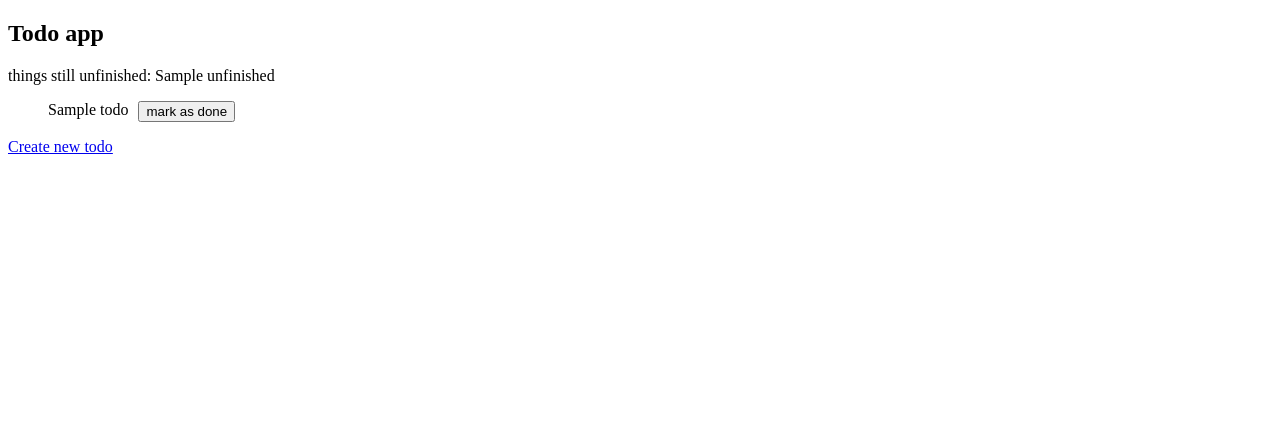
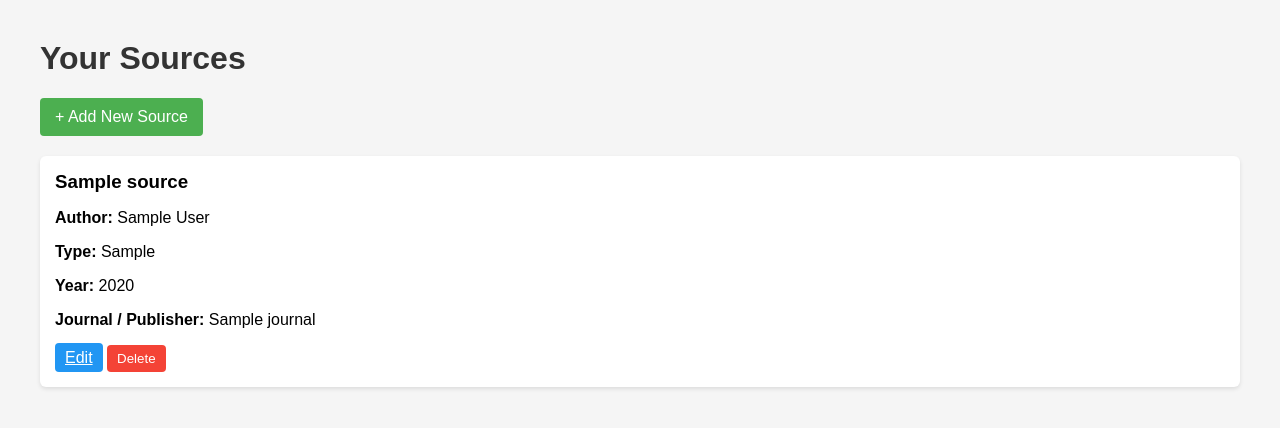
Before and after one commit to Brynde/ohtu-luukkaisen-opetuslapset, a Flask app: template src/templates/index.html in a window 1280 px wide. Shown: the top 428 px of the page. Run offline with Flask 3, Linux system fonts and the light colour scheme; the template is opened without the code that fills it: most values are stand-ins (such as "Sample title", 1, 10 or a date in 2020).

Commit message:
Fix workflow with robot tests

```diff
--- a/src/app.py
+++ b/src/app.py
@@ -8,13 +8,14 @@ from util import validate_book
 
 @app.route("/")
 def index():
-    return redirect("/sources")
+    all_sources = get_books()  # fetch all sources from the DB
+    return render_template("index.html", sources=all_sources)
 
 
-@app.route("/sources")
+"""@app.route("/sources")
 def sources():
     all_sources = get_books()  # fetch all sources from the DB
-    return render_template("sources.html", sources=all_sources)
+    return render_template("sources.html", sources=all_sources)"""
 
 
 @app.route("/sources/new", methods=["GET", "POST"])
@@ -31,7 +32,7 @@ def new_source():
         try:
             validate_book(key, ref_type, author, title, year, journal, publisher)
             create_book(key, ref_type, author, title, year, journal, publisher)
-            return redirect("/sources")
+            return redirect("/")
         except Exception as error:
             flash(str(error))
             return render_template("new_reference.html")
@@ -55,9 +56,9 @@ def update_source():
     edit_book(source_key, [source_key, ref_type, author, title, year, journal, publisher])
     return redirect("/")
 
-@app.route("/")
+"""@app.route("/")
 def delete_source():
-    return redirect("/sources")
+    return redirect("/")"""
 
 @app.route("/new_todo")
 def new():
--- a/src/templates/index.html
+++ b/src/templates/index.html
@@ -1,34 +1,96 @@
 {% extends "layout.html" %}
 
 {% block title %}
-Todo app
+Sources
 {% endblock %}
 
 {% block body %}
 
-<h2>Todo app</h2>
+<style>
+        body {
+            font-family: Arial, sans-serif;
+            margin: 40px;
+            background-color: #f5f5f5;
+        }
 
-<div>
-  things still unfinished: {{ unfinished }}
-</div>
+        h1 {
+            color: #333;
+        }
 
-<ul>
-  {% for todo in todos %}
-    <li style="display: flex">
-      <div>
-        {{ todo }}
-      </div>
-      {% if not todo.done %}
-        <form action="/toggle_todo/{{ todo.id }}" method="post" style="margin-left: 10px;">
-          <button type="submit">mark as done</button>
-        </form>
-      {% endif %}
-    </li>
-  {% endfor %}
-</ul>
+        .add-button {
+            display: inline-block;
+            padding: 10px 15px;
+            background-color: #4CAF50;
+            color: white;
+            text-decoration: none;
+            border-radius: 4px;
+            margin-bottom: 20px;
+        }
 
-<div>
-  <a href="/new_todo">Create new todo</a>
-</div>
+        .source-card {
+            background: white;
+            padding: 15px;
+            margin-bottom: 15px;
+            border-radius: 6px;
+            box-shadow: 0 2px 4px rgba(0,0,0,0.1);
+        }
+
+        .source-card h3 {
+            margin: 0 0 5px;
+        }
+
+        .buttons {
+            margin-top: 10px;
+        }
+
+        .edit-btn, .delete-btn {
+            padding: 6px 10px;
+            border: none;
+            border-radius: 4px;
+            cursor: pointer;
+        }
+
+        .edit-btn {
+            background-color: #2196F3;
+            color: white;
+        }
+
+        .delete-btn {
+            background-color: #f44336;
+            color: white;
+        }
+    </style>
+</head>
+
+<body>
+
+    <h1>Your Sources</h1>
+
+<a href="/sources/new" class="add-button">+ Add New Source</a>
+
+    {% if sources %}
+        {% for source in sources %}
+            <div class="source-card">
+                <h3>{{ source.title }}</h3>
+                <p><strong>Author:</strong> {{ source.author }}</p>
+                <p><strong>Type:</strong> {{ source.ref_type }}</p>
+                <p><strong>Year:</strong> {{ source.year }}</p>
+                <p><strong>Journal / Publisher:</strong>
+                   {{ source.journal if source.journal else source.publisher }}</p>
+
+            <div class="buttons">
+                <a href="{{ url_for('edit_source', source_key=source.key) }}" class="edit-btn">Edit</a>
+                <form action="{{ url_for('delete_source', source_key=source.key) }}" method="post" style="display:inline">
+                    <button class="delete-btn" type="submit">Delete</button>
+                </form>
+            </div>
+            </div>
+        {% endfor %}
+    {% else %}
+        <p>No sources found. Add a new source above!</p>
+    {% endif %}
+
+</body>
+</html>
 
 {% endblock %}
```
Also changed, not shown: 1 other file.
